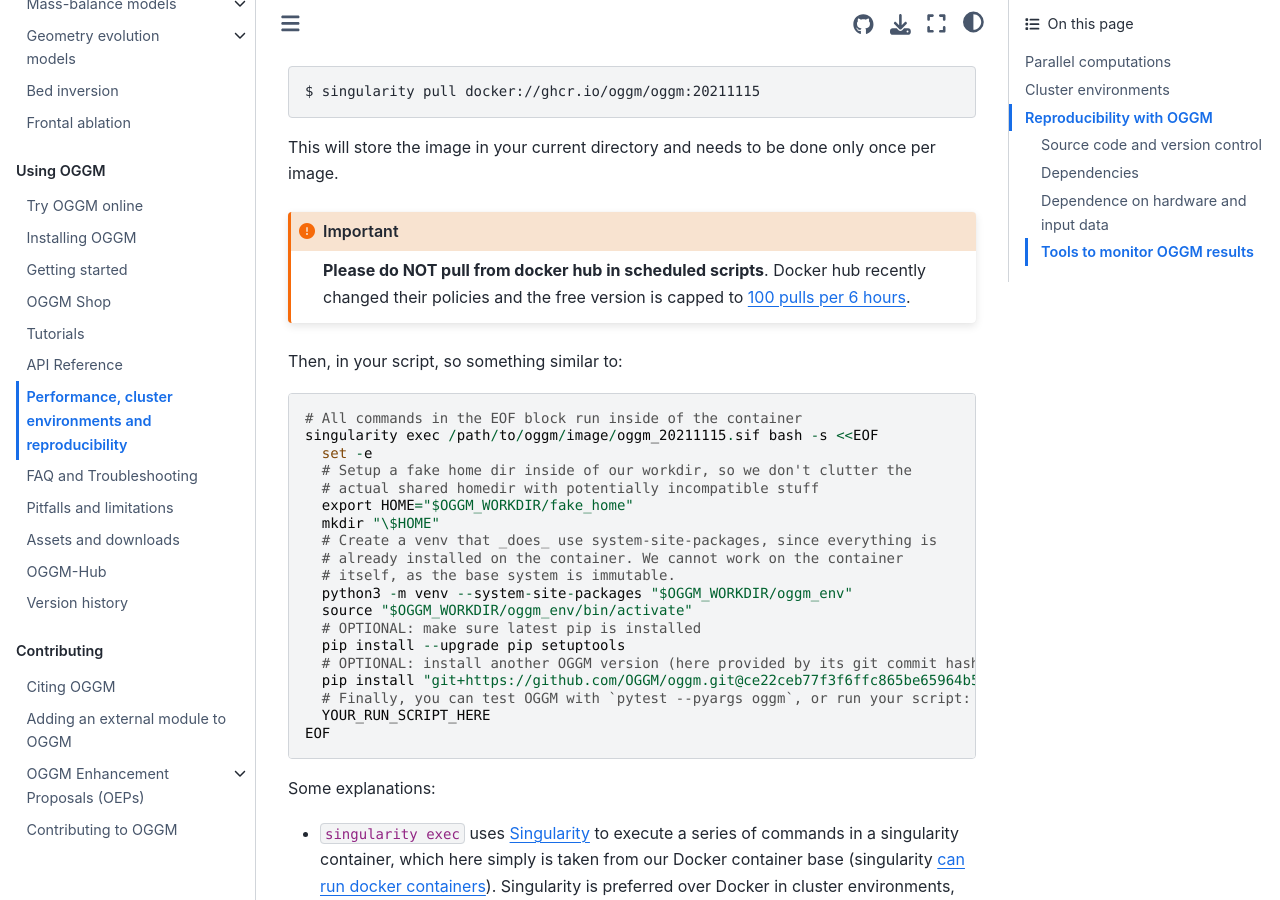
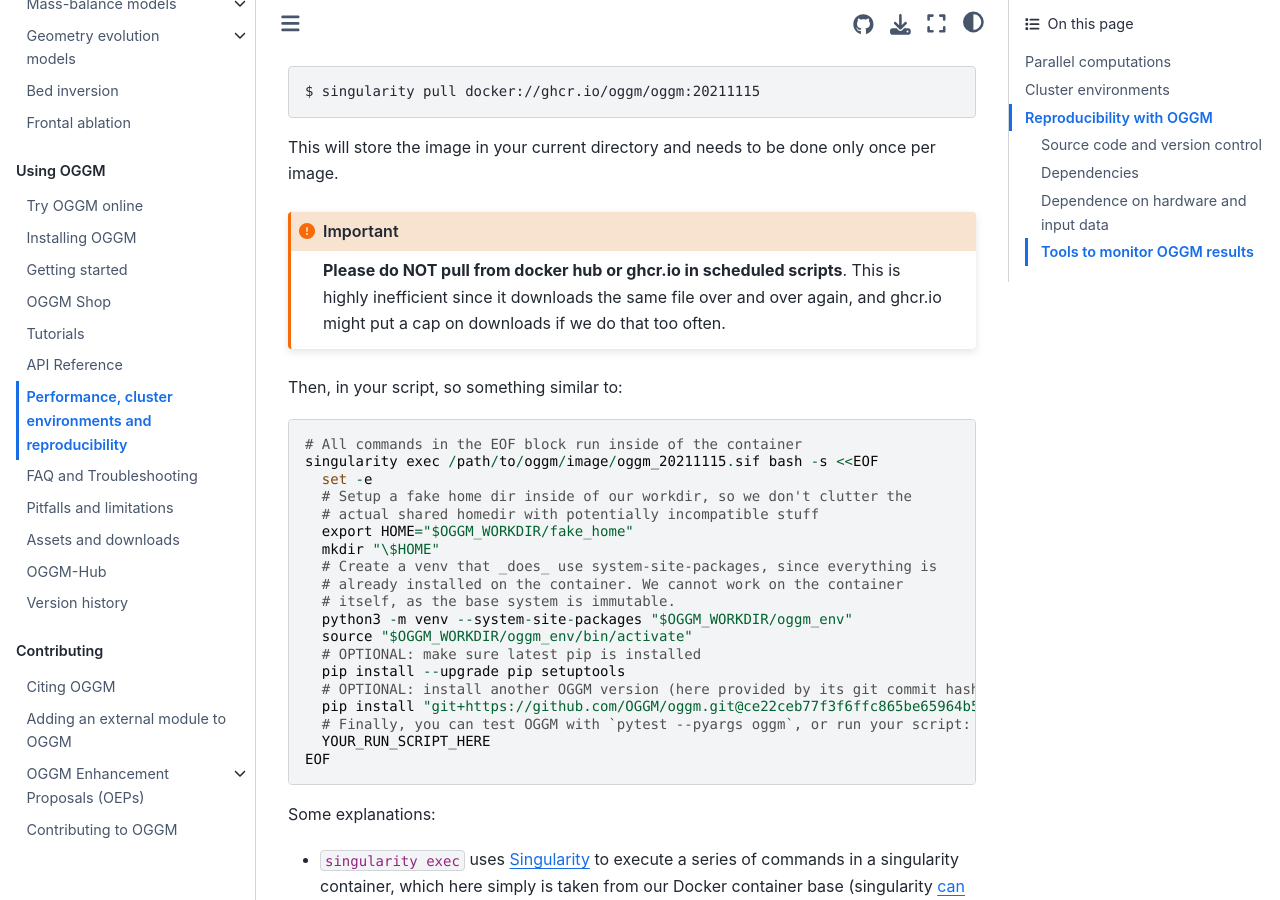
Before and after one commit to OGGM/oggm, a Sphinx documentation site: the page built from docs/practicalities.rst, in a window 1280 px wide and 900 px high, scrolled down 3492 px. Built offline with Sphinx 7.4.7 and the Sphinx Book theme 1.1.4, drawn with Linux system fonts in a browser that asks for light colours; the version number could not be read and is left out.

```diff
--- a/docs/practicalities.rst
+++ b/docs/practicalities.rst
@@ -174,9 +174,9 @@ This will store the image in your current directory and needs to be done only on
 
 .. important::
 
-    **Please do NOT pull from docker hub in scheduled scripts**. Docker hub
-    recently changed their policies and the free version is capped to
-    `100 pulls per 6 hours <https://www.docker.com/blog/scaling-docker-to-serve-millions-more-developers-network-egress/>`_.
+    **Please do NOT pull from docker hub or ghcr.io in scheduled scripts**.
+    This is highly inefficient since it downloads the same file over and over
+    again, and ghcr.io might put a cap on downloads if we do that too often.
 
 Then, in your script, so something similar to::
 
```
Also changed, not shown: 3 other files.
